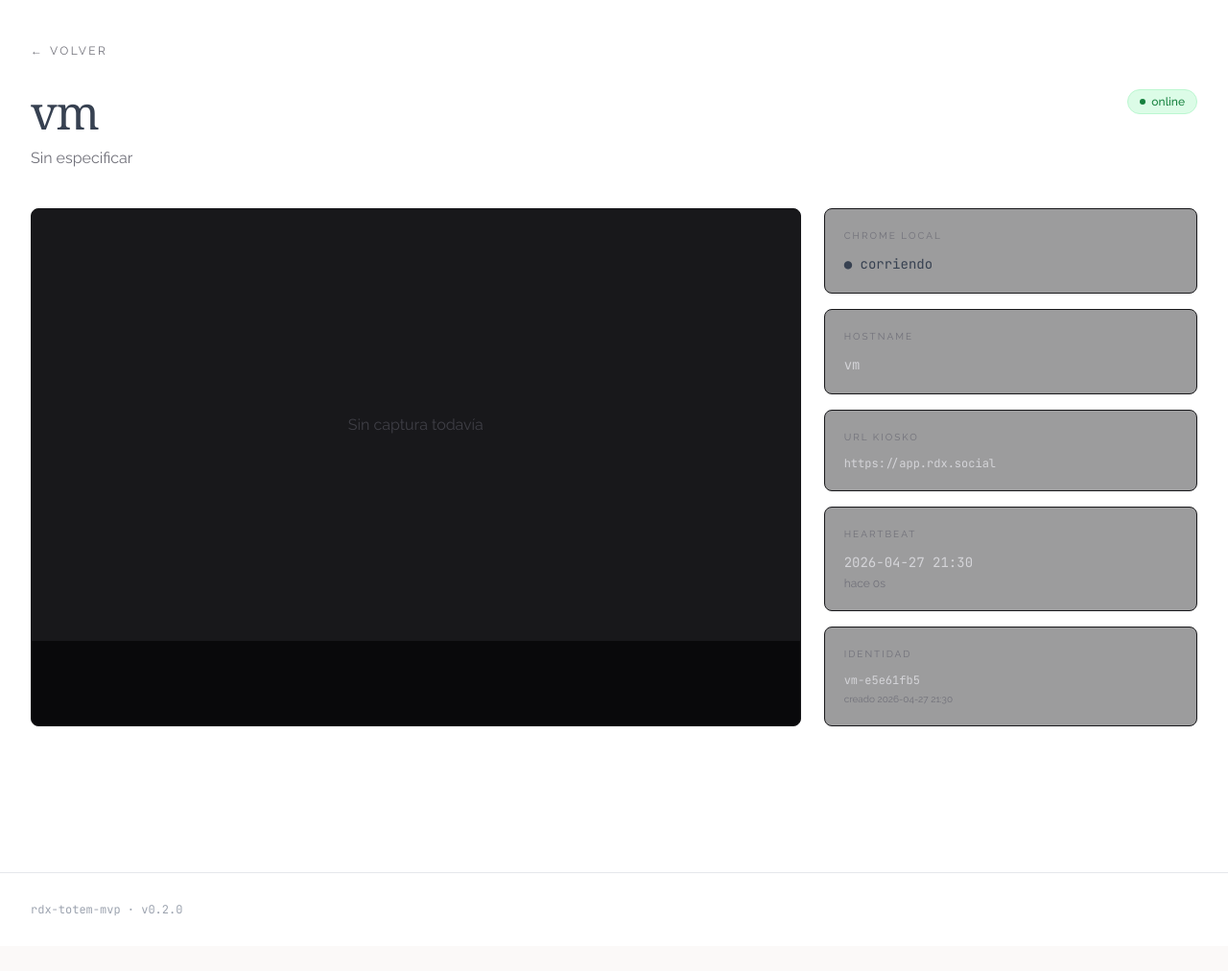
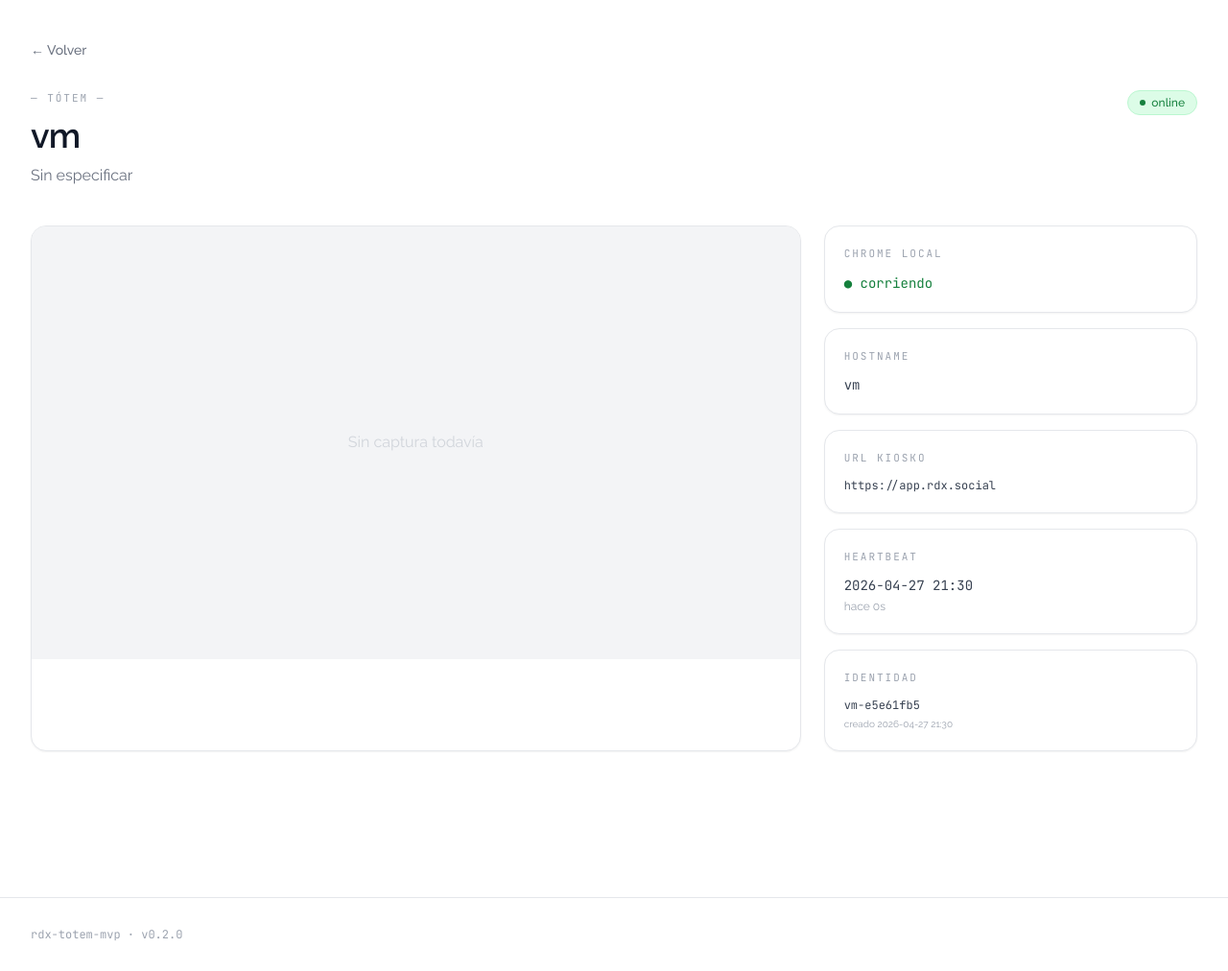
Before and after one commit to Zienbastian33/monitor-totem-mvp, a FastAPI app: a page that uses app/templates/totem_detail.html in a window 1280 px wide. Shown: the part 56-1068 px from the top of the page at 96% size. Before the commit the page ends 1010 px from the top, so only its background shows below. Run offline with FastAPI, Linux system fonts and the light colour scheme; data that the repository does not hold is empty; some libraries are stand-ins or nearby versions.

Commit message:
feat(ui): restyle detail page with RDx DS

```diff
--- a/app/templates/totem_detail.html
+++ b/app/templates/totem_detail.html
@@ -3,37 +3,35 @@
 {% block title %}{{ totem.name }} · RDx Tótems{% endblock %}
 
 {% block content %}
-<a href="/" class="inline-flex items-center gap-2 text-xs text-zinc-500 hover:text-rdx-accent transition mb-8">
-  <span>←</span>
-  <span class="uppercase tracking-[0.2em]">Volver</span>
-</a>
+<a href="/" class="text-sm font-medium text-gray-500 hover:text-gray-900 transition-colors mb-8 inline-block">← Volver</a>
 
 <div class="flex items-start justify-between gap-4 flex-wrap mb-10">
   <div>
-    <h1 class="font-serif text-4xl md:text-5xl tracking-tight mb-3">{{ totem.name }}</h1>
-    <p class="text-zinc-500">{{ totem.location or 'Sin ubicación' }}</p>
+    <div class="font-mono text-[11px] uppercase tracking-[0.18em] text-gray-400 mb-3">— TÓTEM —</div>
+    <h1 class="text-[clamp(28px,3vw,36px)] leading-[1.02] tracking-tight font-semibold text-gray-900 mb-3">{{ totem.name }}</h1>
+    <p class="text-base text-gray-500">{{ totem.location or 'Sin ubicación' }}</p>
   </div>
   {% include "_status_pill.html" %}
 </div>
 
 <div class="grid grid-cols-1 lg:grid-cols-3 gap-6 mb-12">
-  <div class="lg:col-span-2 rounded-lg border border-zinc-900 bg-zinc-950 overflow-hidden">
-    <div class="aspect-video bg-zinc-900 relative">
+  <div class="lg:col-span-2 bg-white rounded-2xl shadow-sm border border-gray-200 overflow-hidden">
+    <div class="aspect-video bg-gray-100 relative">
       {% if last_screenshot %}
       <a href="/screenshots/{{ last_screenshot.path }}" target="_blank">
         <img src="/screenshots/{{ last_screenshot.path }}" alt="Última captura" class="w-full h-full object-cover">
       </a>
-      <div class="absolute bottom-3 right-3 bg-zinc-950/80 backdrop-blur px-3 py-1.5 rounded text-xs font-mono text-zinc-300">
+      <div class="absolute bottom-3 right-3 bg-white/90 backdrop-blur px-3 py-1.5 rounded text-xs font-mono text-gray-700">
         {{ last_screenshot.taken_at|format_local }} · {{ last_screenshot.taken_at|relative_time }}
       </div>
       {% else %}
-      <div class="w-full h-full flex items-center justify-center text-zinc-700">
+      <div class="w-full h-full flex items-center justify-center text-gray-300">
         Sin captura todavía
       </div>
       {% endif %}
     </div>
     {% if last_screenshot %}
-    <div class="px-5 py-3 border-t border-zinc-900 flex items-center justify-between text-[11px] font-mono text-zinc-500">
+    <div class="px-5 py-3 border-t border-gray-100 flex items-center justify-between text-[11px] font-mono text-gray-400">
       <span>{{ last_screenshot.width }}×{{ last_screenshot.height }}</span>
       <span>{{ last_screenshot.bytes|humanbytes }}</span>
     </div>
@@ -41,50 +39,50 @@
   </div>
 
   <div class="space-y-4">
-    <div class="rounded-lg border border-zinc-900 bg-zinc-950/40 p-5">
-      <div class="text-[10px] uppercase tracking-[0.2em] text-zinc-500 mb-3">Chrome local</div>
+    <div class="bg-white rounded-2xl shadow-sm border border-gray-200 p-5">
+      <div class="font-mono text-[11px] uppercase tracking-[0.18em] text-gray-400 mb-3">Chrome local</div>
       <div class="font-mono text-sm">
         {% if chrome_running %}
-        <span class="text-rdx-accent">● corriendo</span>
+        <span class="text-green-700">● corriendo</span>
         {% else %}
-        <span class="text-red-400">● no detectado</span>
+        <span class="text-red-700">● no detectado</span>
         {% endif %}
       </div>
     </div>
-    <div class="rounded-lg border border-zinc-900 bg-zinc-950/40 p-5">
-      <div class="text-[10px] uppercase tracking-[0.2em] text-zinc-500 mb-3">Hostname</div>
-      <div class="font-mono text-sm text-zinc-300 break-all">{{ totem.hostname }}</div>
+    <div class="bg-white rounded-2xl shadow-sm border border-gray-200 p-5">
+      <div class="font-mono text-[11px] uppercase tracking-[0.18em] text-gray-400 mb-3">Hostname</div>
+      <div class="font-mono text-sm text-gray-700 break-all">{{ totem.hostname }}</div>
     </div>
-    <div class="rounded-lg border border-zinc-900 bg-zinc-950/40 p-5">
-      <div class="text-[10px] uppercase tracking-[0.2em] text-zinc-500 mb-3">URL kiosko</div>
-      <div class="font-mono text-xs text-zinc-300 break-all">{{ kiosk_url }}</div>
+    <div class="bg-white rounded-2xl shadow-sm border border-gray-200 p-5">
+      <div class="font-mono text-[11px] uppercase tracking-[0.18em] text-gray-400 mb-3">URL kiosko</div>
+      <div class="font-mono text-xs text-gray-700 break-all">{{ kiosk_url }}</div>
     </div>
-    <div class="rounded-lg border border-zinc-900 bg-zinc-950/40 p-5">
-      <div class="text-[10px] uppercase tracking-[0.2em] text-zinc-500 mb-3">Heartbeat</div>
-      <div class="font-mono text-sm text-zinc-300">{{ totem.last_heartbeat|format_local }}</div>
-      <div class="text-xs text-zinc-500 mt-1">{{ totem.last_heartbeat|relative_time }}</div>
+    <div class="bg-white rounded-2xl shadow-sm border border-gray-200 p-5">
+      <div class="font-mono text-[11px] uppercase tracking-[0.18em] text-gray-400 mb-3">Heartbeat</div>
+      <div class="font-mono text-sm text-gray-700">{{ totem.last_heartbeat|format_local }}</div>
+      <div class="text-xs text-gray-400 mt-1">{{ totem.last_heartbeat|relative_time }}</div>
     </div>
-    <div class="rounded-lg border border-zinc-900 bg-zinc-950/40 p-5">
-      <div class="text-[10px] uppercase tracking-[0.2em] text-zinc-500 mb-3">Identidad</div>
-      <div class="font-mono text-xs text-zinc-300 break-all">{{ totem.public_id }}</div>
-      <div class="text-[10px] text-zinc-500 mt-1">creado {{ totem.created_at|format_local }}</div>
+    <div class="bg-white rounded-2xl shadow-sm border border-gray-200 p-5">
+      <div class="font-mono text-[11px] uppercase tracking-[0.18em] text-gray-400 mb-3">Identidad</div>
+      <div class="font-mono text-xs text-gray-700 break-all">{{ totem.public_id }}</div>
+      <div class="text-[10px] text-gray-400 mt-1">creado {{ totem.created_at|format_local }}</div>
     </div>
   </div>
 </div>
 
 {% if recent %}
 <section class="mb-12">
-  <h2 class="font-serif text-2xl mb-1">Últimas 24 horas</h2>
-  <p class="text-zinc-500 text-sm mb-6">{{ recent|length }} captura{{ '' if recent|length == 1 else 's' }}, una cada 10 minutos.</p>
+  <h2 class="text-lg font-semibold text-gray-900 mb-1">Últimas 24 horas</h2>
+  <p class="text-sm text-gray-500 mb-6">{{ recent|length }} captura{{ '' if recent|length == 1 else 's' }}, una cada 15 minutos.</p>
   <div class="grid grid-cols-2 md:grid-cols-4 lg:grid-cols-6 gap-3">
     {% for s in recent %}
     <a href="/screenshots/{{ s.path }}" target="_blank" class="group block">
-      <div class="aspect-video rounded border border-zinc-900 bg-zinc-900 overflow-hidden hover:border-rdx-accent/40 transition">
+      <div class="aspect-video rounded-md border border-gray-200 bg-gray-100 overflow-hidden hover:border-gray-300 transition-colors">
         <img src="/screenshots/{{ s.path }}" alt="{{ s.taken_at }}" loading="lazy" class="w-full h-full object-cover">
       </div>
-      <div class="mt-1.5 text-[10px] font-mono text-zinc-500 group-hover:text-rdx-accent transition">
+      <div class="mt-1.5 text-[10px] font-mono text-gray-400 group-hover:text-gray-700 transition-colors">
         {{ s.taken_at|format_local('%H:%M') }}
-        <span class="text-zinc-700">· {{ s.taken_at|format_local('%d %b') }}</span>
+        <span class="text-gray-300">· {{ s.taken_at|format_local('%d %b') }}</span>
       </div>
     </a>
     {% endfor %}
@@ -94,15 +92,15 @@
 
 {% if archive %}
 <section>
-  <h2 class="font-serif text-2xl mb-1">Archivo histórico</h2>
-  <p class="text-zinc-500 text-sm mb-6">Una captura por día, conservadas indefinidamente.</p>
+  <h2 class="text-lg font-semibold text-gray-900 mb-1">Archivo histórico</h2>
+  <p class="text-sm text-gray-500 mb-6">Una captura por día, conservadas indefinidamente.</p>
   <div class="grid grid-cols-2 md:grid-cols-4 lg:grid-cols-6 gap-3">
     {% for s in archive %}
     <a href="/screenshots/{{ s.path }}" target="_blank" class="group block">
-      <div class="aspect-video rounded border border-zinc-900 bg-zinc-900 overflow-hidden hover:border-rdx-accent/40 transition">
+      <div class="aspect-video rounded-md border border-gray-200 bg-gray-100 overflow-hidden hover:border-gray-300 transition-colors">
         <img src="/screenshots/{{ s.path }}" alt="{{ s.taken_at }}" loading="lazy" class="w-full h-full object-cover">
       </div>
-      <div class="mt-1.5 text-[10px] font-mono text-zinc-500 group-hover:text-rdx-accent transition">
+      <div class="mt-1.5 text-[10px] font-mono text-gray-400 group-hover:text-gray-700 transition-colors">
         {{ s.taken_at|format_local('%d %b %Y') }}
       </div>
     </a>
```
